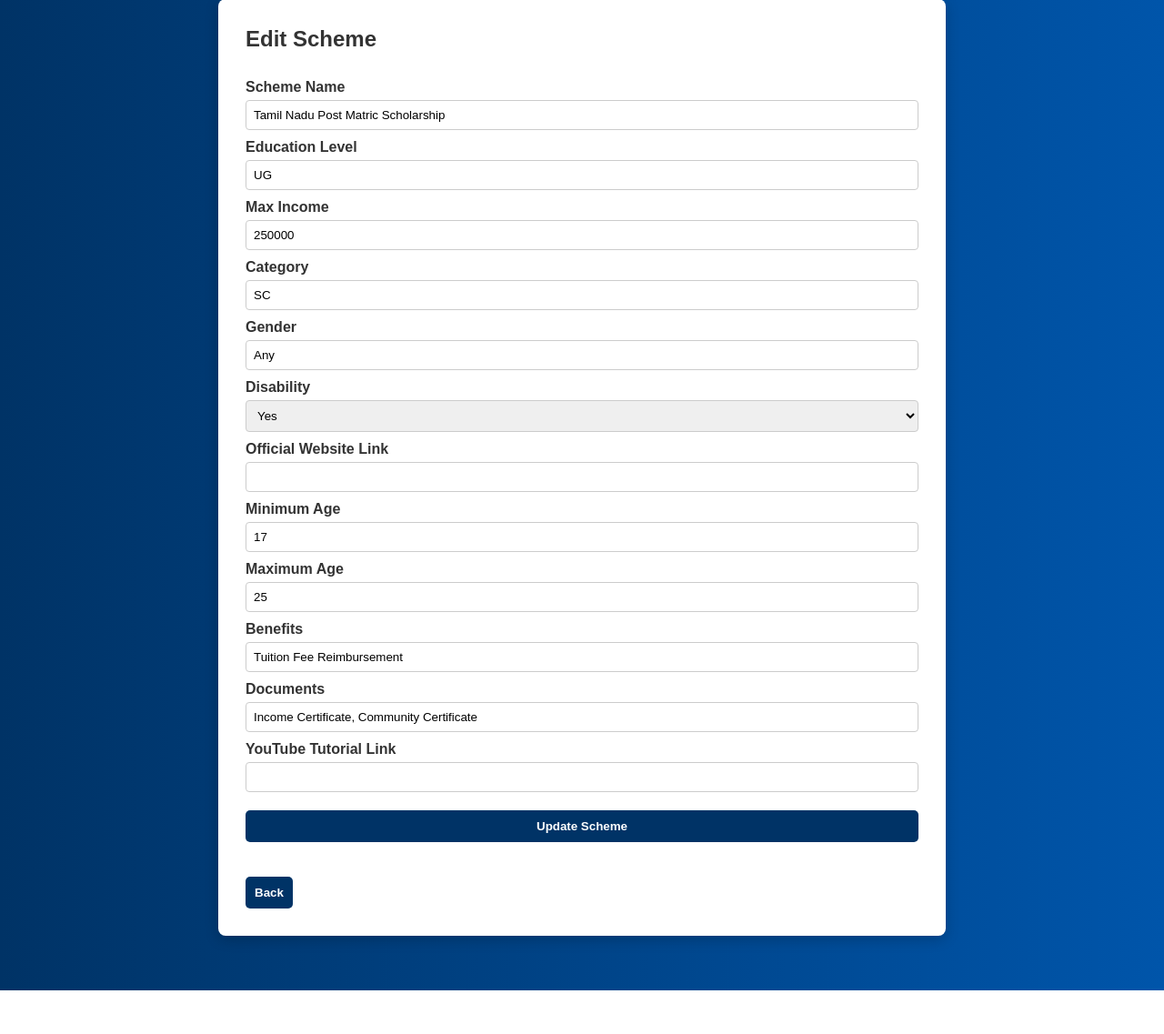
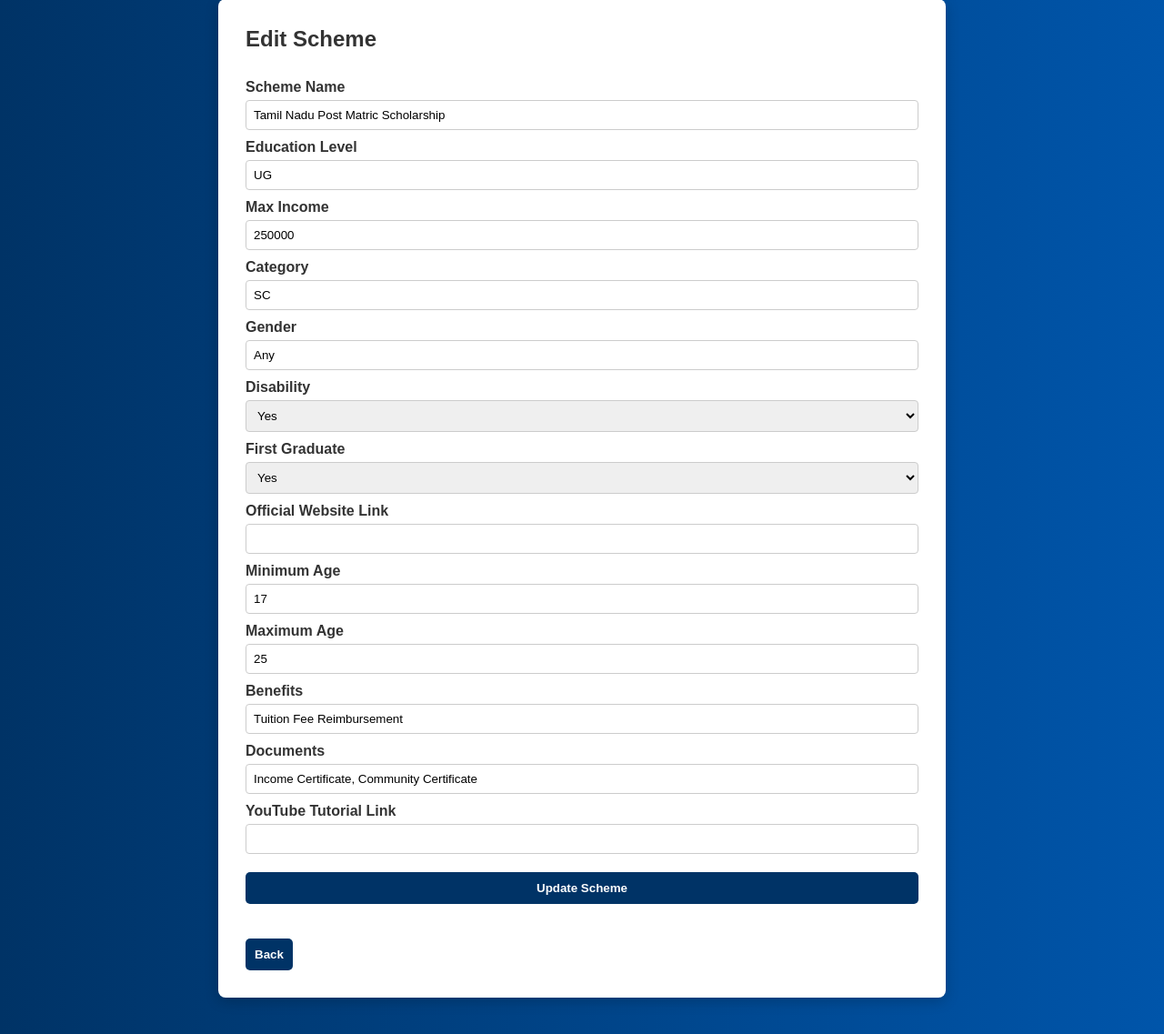
Before and after one commit to YakVash/student_awareness_portal, a Flask app: page /edit-scheme/1 in a window 1280 px wide. Shown: the part 114-1251 px from the top of the page at 91% size. Before the commit the page ends 1203 px from the top, so only its background shows below. Run offline with Flask 3, Linux system fonts and the light colour scheme; the visitor is signed in with stand-in values (Sample User, id 1); data comes from the database, SQL or seed files in the repository.

Commit message:
Added central government schemes, implemented first graduate eligibility filtering, improved scheme details display and cleaned dataset

```diff
--- a/app.py
+++ b/app.py
@@ -55,6 +55,8 @@ def check():
     cursor.execute(query, (education, income, category, gender, disability, first_graduate, age, age))
     results = cursor.fetchall()
 
+    print(education, income, category, gender, disability, first_graduate, age)
+
     return render_template("result.html", schemes=results)
 
 @app.route('/admin')
@@ -79,11 +81,14 @@ def admin_dashboard():
         cursor = db.cursor(dictionary=True)
 
         # Fetch schemes (search support remains)
-        search_query = request.args.get('search')
+        filter_type = request.args.get('filter')
 
-        if search_query:
-            cursor.execute("SELECT * FROM schemes WHERE scheme_name LIKE %s",
-                           ('%' + search_query + '%',))
+        if filter_type == "UG":
+            cursor.execute("SELECT * FROM schemes WHERE education_level='UG'")
+        elif filter_type == "PG":
+            cursor.execute("SELECT * FROM schemes WHERE education_level='PG'")
+        elif filter_type == "PWD":
+            cursor.execute("SELECT * FROM schemes WHERE disability='Yes'")
         else:
             cursor.execute("SELECT * FROM schemes")
 
--- a/templates/edit_scheme.html
+++ b/templates/edit_scheme.html
@@ -32,6 +32,13 @@
             <option value="Any" {% if scheme.disability == 'Any' %}selected{% endif %}>Any</option>
         </select>
 
+        <label>First Graduate</label>
+        <select name="first_graduate" required>
+            <option value="Yes" {% if scheme.first_graduate == 'Yes' %}selected{% endif %}>Yes</option>
+            <option value="No" {% if scheme.first_graduate == 'No' %}selected{% endif %}>No</option>
+            <option value="Any" {% if scheme.first_graduate == 'Any' %}selected{% endif %}>Any</option>
+        </select>
+
         <label>Official Website Link</label>
         <input type="text" name="official_link" value="{{ scheme.official_link }}" required>
 
```
Also changed, not shown: templates/admin_dashboard.html (+8 -8 lines).
